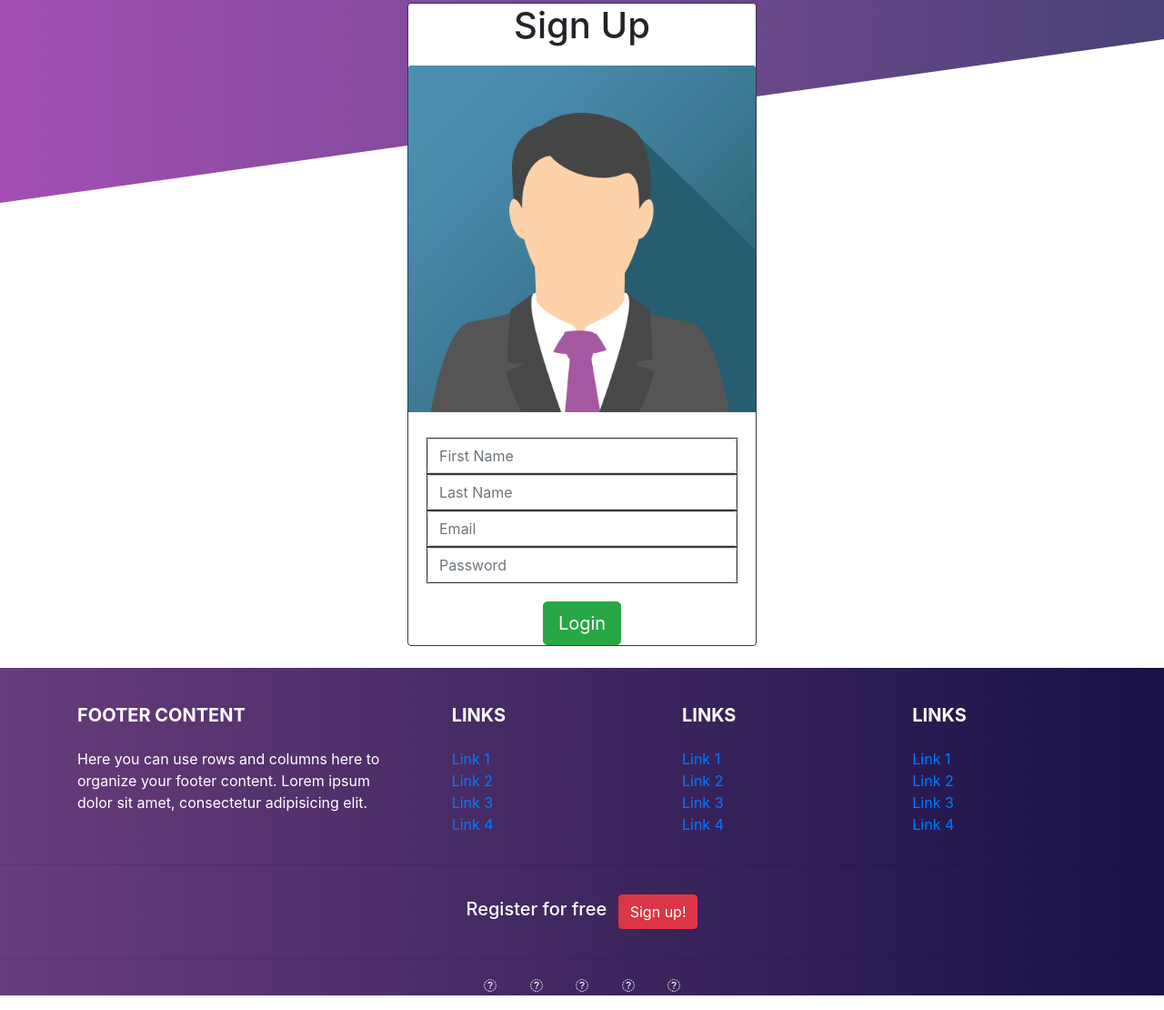
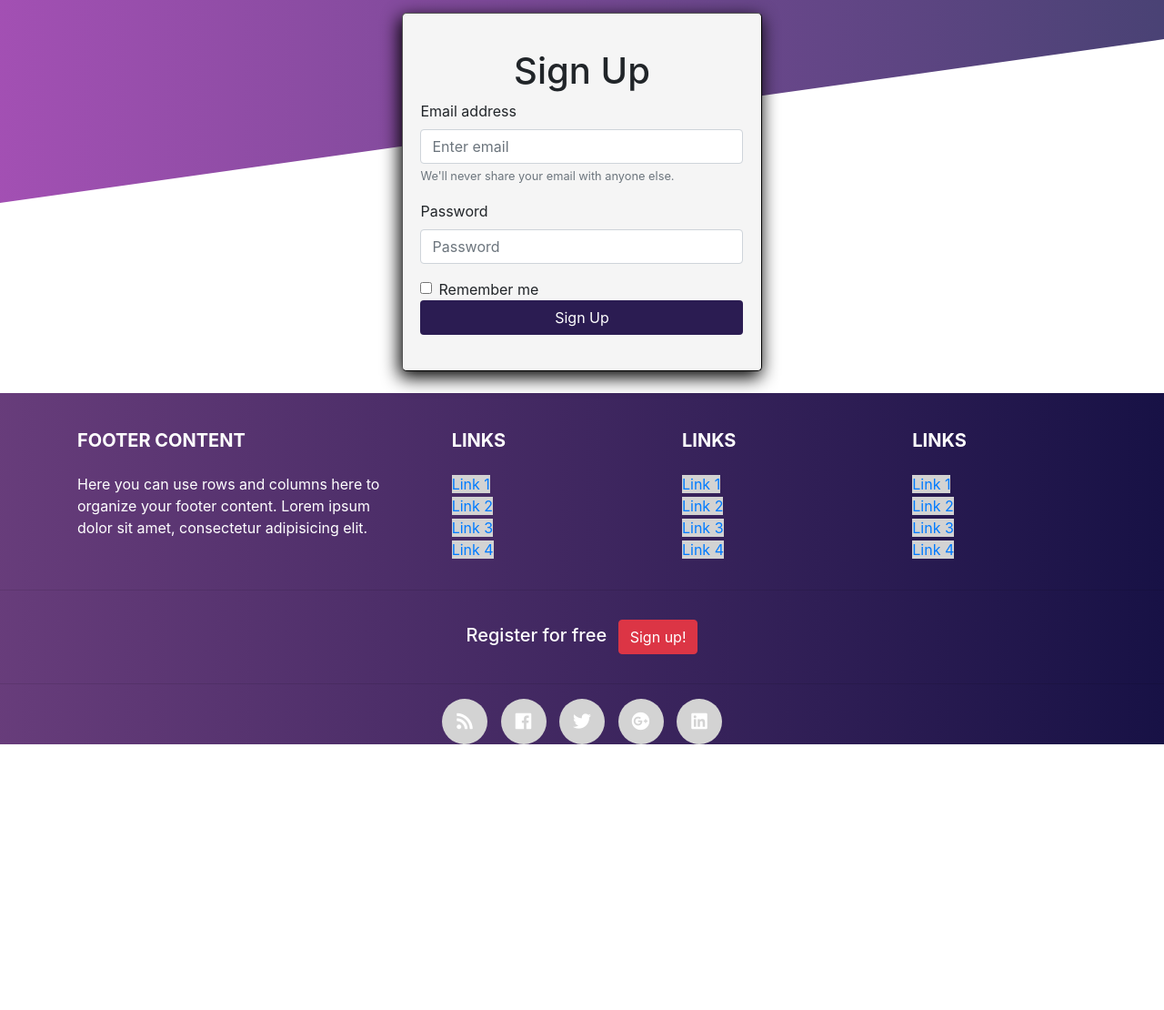
Before and after one commit to deepakjoshishri/Geek-Book, a plain HTML site: page index.html in a window 1280 px wide. Shown: the part 327-1437 px from the top of the page at 91% size. After the commit the page ends 1145 px from the top, so only its background shows below. Drawn offline with nearby package versions, Linux system fonts and the light colour scheme.

Commit message:
Add : footer social icons and modified login form

```diff
--- a/css/index.css
+++ b/css/index.css
@@ -42,3 +42,112 @@
         footer{
             background: linear-gradient(to left ,rgba(14, 4, 71, 0.753),rgba(193, 65, 225, 0.363));
         }
+
+        #submitButton{
+            background:#2b1c52 ;
+            color: white;
+        }
+        .form-container{
+            border: 1px solid rgba(14, 4, 71, 0.753) ;
+            padding: 10% 5%;
+            box-shadow: -2px 6px 19px 1px rgba(0,0,0,1);
+            margin-top: -30%;
+            background-color: whitesmoke;
+            border-radius: 5px 5px 5px 5px;
+            border : 1px outset #000000;
+        }
+
+
+
+
+
+
+
+
+
+
+/*=========================
+  Icons
+ ================= */
+
+/* footer social icons */
+ul.social-network {
+	list-style: none;
+	display: inline;
+	margin-left:0 !important;
+	padding: 0;
+}
+ul.social-network li {
+	display: inline;
+	margin: 0 5px;
+}
+
+
+/* footer social icons */
+.social-network a.icoRss:hover {
+	background-color: #F56505;
+}
+.social-network a.icoFacebook:hover {
+	background-color:#3B5998;
+}
+.social-network a.icoTwitter:hover {
+	background-color:#33ccff;
+}
+.social-network a.icoGoogle:hover {
+	background-color:#BD3518;
+}
+.social-network a.icoVimeo:hover {
+	background-color:#0590B8;
+}
+.social-network a.icoLinkedin:hover {
+	background-color:#007bb7;
+}
+.social-network a.icoRss:hover i, .social-network a.icoFacebook:hover i, .social-network a.icoTwitter:hover i,
+.social-network a.icoGoogle:hover i, .social-network a.icoVimeo:hover i, .social-network a.icoLinkedin:hover i {
+	color:#fff;
+}
+a.socialIcon:hover, .socialHoverClass {
+	color:#44BCDD;
+}
+
+.social-circle li a {
+	display:inline-block;
+	position:relative;
+	margin:0 auto 0 auto;
+	-moz-border-radius:50%;
+	-webkit-border-radius:50%;
+	border-radius:50%;
+	text-align:center;
+	width: 50px;
+	height: 50px;
+	font-size:20px;
+}
+.social-circle li i {
+	margin:0;
+	line-height:50px;
+	text-align: center;
+}
+
+.social-circle li a:hover i, .triggeredHover {
+	-moz-transform: rotate(360deg);
+	-webkit-transform: rotate(360deg);
+	-ms--transform: rotate(360deg);
+	transform: rotate(360deg);
+	-webkit-transition: all 0.2s;
+	-moz-transition: all 0.2s;
+	-o-transition: all 0.2s;
+	-ms-transition: all 0.2s;
+	transition: all 0.2s;
+}
+.social-circle i {
+	color: #fff;
+	-webkit-transition: all 0.8s;
+	-moz-transition: all 0.8s;
+	-o-transition: all 0.8s;
+	-ms-transition: all 0.8s;
+	transition: all 0.8s;
+}
+
+a {
+ background-color: #D3D3D3;
+}
--- a/index.html
+++ b/index.html
@@ -6,8 +6,8 @@
     <meta http-equiv="X-UA-Compatible" content="IE=edge">
     <title>Geek Book</title>
     <meta name="viewport" content="width=device-width, initial-scale=1">
-    <script defer src="https://use.fontawesome.com/releases/v5.0.9/js/all.js" integrity="sha384-8iPTk2s/jMVj81dnzb/iFR2sdA7u06vHJyyLlAd4snFpCl/SnyUjRrbdJsw1pGIl" crossorigin="anonymous"></script>
-    <link rel="stylesheet" href="https://maxcdn.bootstrapcdn.com/bootstrap/4.0.0/css/bootstrap.min.css" integrity="sha384-Gn5384xqQ1aoWXA+058RXPxPg6fy4IWvTNh0E263XmFcJlSAwiGgFAW/dAiS6JXm" crossorigin="anonymous">
+	<link rel="stylesheet" href="https://maxcdn.bootstrapcdn.com/bootstrap/4.0.0/css/bootstrap.min.css" integrity="sha384-Gn5384xqQ1aoWXA+058RXPxPg6fy4IWvTNh0E263XmFcJlSAwiGgFAW/dAiS6JXm" crossorigin="anonymous">
+	<link rel="stylesheet" href="https://use.fontawesome.com/releases/v5.0.9/css/all.css" integrity="sha384-5SOiIsAziJl6AWe0HWRKTXlfcSHKmYV4RBF18PPJ173Kzn7jzMyFuTtk8JA7QQG1" crossorigin="anonymous">
     <link rel="stylesheet" href="css/index.css">
 </head>
 <body>
@@ -50,8 +50,34 @@
                 </div>
               </div>
 
-              <form>
-              <div class="card border border-dark rounded mx-auto" style="width: 30%; margin-top: -130px;">
+              <div class="container-fluid">
+                <div class="row">
+                  <div class="col-md-4 col-sm-4 col-xs-12"></div>
+                      <div class="col-md-4 col-sm-4 col-xs-12">
+                          <form class="form-container">
+                            <h1 class="text-center">Sign Up</h1>
+                              <div class="form-group">
+                                <label for="exampleInputEmail1">Email address</label>
+                                <input type="email" class="form-control" id="exampleInputEmail1" aria-describedby="emailHelp" placeholder="Enter email">
+                                <small id="emailHelp" class="form-text text-muted">We'll never share your email with anyone else.</small>
+                              </div>
+                              <div class="form-group">
+                                <label for="exampleInputPassword1">Password</label>
+                                <input type="password" class="form-control" id="exampleInputPassword1" placeholder="Password">
+                              </div>
+                              <div class="form-check">
+                                <input type="checkbox" class="form-check-input" id="exampleCheck1">
+                                <label class="form-check-label" for="exampleCheck1">Remember me</label>
+                              </div>
+                              <button type="submit" class="btn btn-block" id="submitButton">Sign Up</button>
+                            </form>
+                      </div>
+                      <div class="col-md-4 col-sm-4 col-xs-12"></div>
+                  </div>
+              </div>
+
+             <!--  <form>
+                 <div class="card border border-dark rounded mx-auto" style="width: 30%; margin-top: -130px;">
                   <div class="card-title text-center"><h1>Sign Up</h1></div>
                   <div class="image-upload">
                       <label for="file-input">
@@ -60,7 +86,7 @@
                       <input id="file-input" type="file"/>
                   </div>
                   <div class="card-body">
-                      <form>
+                  <form>
 
                           <div class="input-group border border-dark">
                               <input id="first-name" type="text" class="form-control" name="email" placeholder="First Name">
@@ -80,6 +106,7 @@
                   </div>
               </div>
             </form>
+          -->
             <!--Footer-->
 <footer class="page-footer font-small bg-dark text-white pt-4 mt-4">
 
@@ -182,35 +209,17 @@
     <hr>
 
     <!--Social buttons-->
-    <div class="text-center">
-        <ul class="list-unstyled list-inline">
-            <li class="list-inline-item">
-                <a class="btn-floating btn-sm btn-fb mx-1">
-                    <i class="fa fa-facebook"> </i>
-                </a>
-            </li>
-            <li class="list-inline-item">
-                <a class="btn-floating btn-sm btn-tw mx-1">
-                    <i class="fa fa-twitter"> </i>
-                </a>
-            </li>
-            <li class="list-inline-item">
-                <a class="btn-floating btn-sm btn-gplus mx-1">
-                    <i class="fa fa-google-plus"> </i>
-                </a>
-            </li>
-            <li class="list-inline-item">
-                <a class="btn-floating btn-sm btn-li mx-1">
-                    <i class="fa fa-linkedin"> </i>
-                </a>
-            </li>
-            <li class="list-inline-item">
-                <a class="btn-floating btn-sm btn-dribbble mx-1">
-                    <i class="fa fa-dribbble"> </i>
-                </a>
-            </li>
-        </ul>
-    </div>
+		<div class="container">
+			<div class="text-center center-block">
+                    <ul class="social-network social-circle">
+                        <li><a href="#" class="icoRss" title="Rss"><i class="fa fa-rss"></i></a></li>
+                        <li><a href="#" class="icoFacebook" title="Facebook"><i class="fab fa-facebook"></i></a></li>
+                        <li><a href="#" class="icoTwitter" title="Twitter"><i class="fab fa-twitter"></i></a></li>
+                        <li><a href="#" class="icoGoogle" title="Google +"><i class="fab fa-google-plus"></i></a></li>
+                        <li><a href="#" class="icoLinkedin" title="Linkedin"><i class="fab fa-linkedin"></i></a></li>
+                    </ul>
+			</div>
+		</div>
 </footer>
 </body>
 </html>
```
